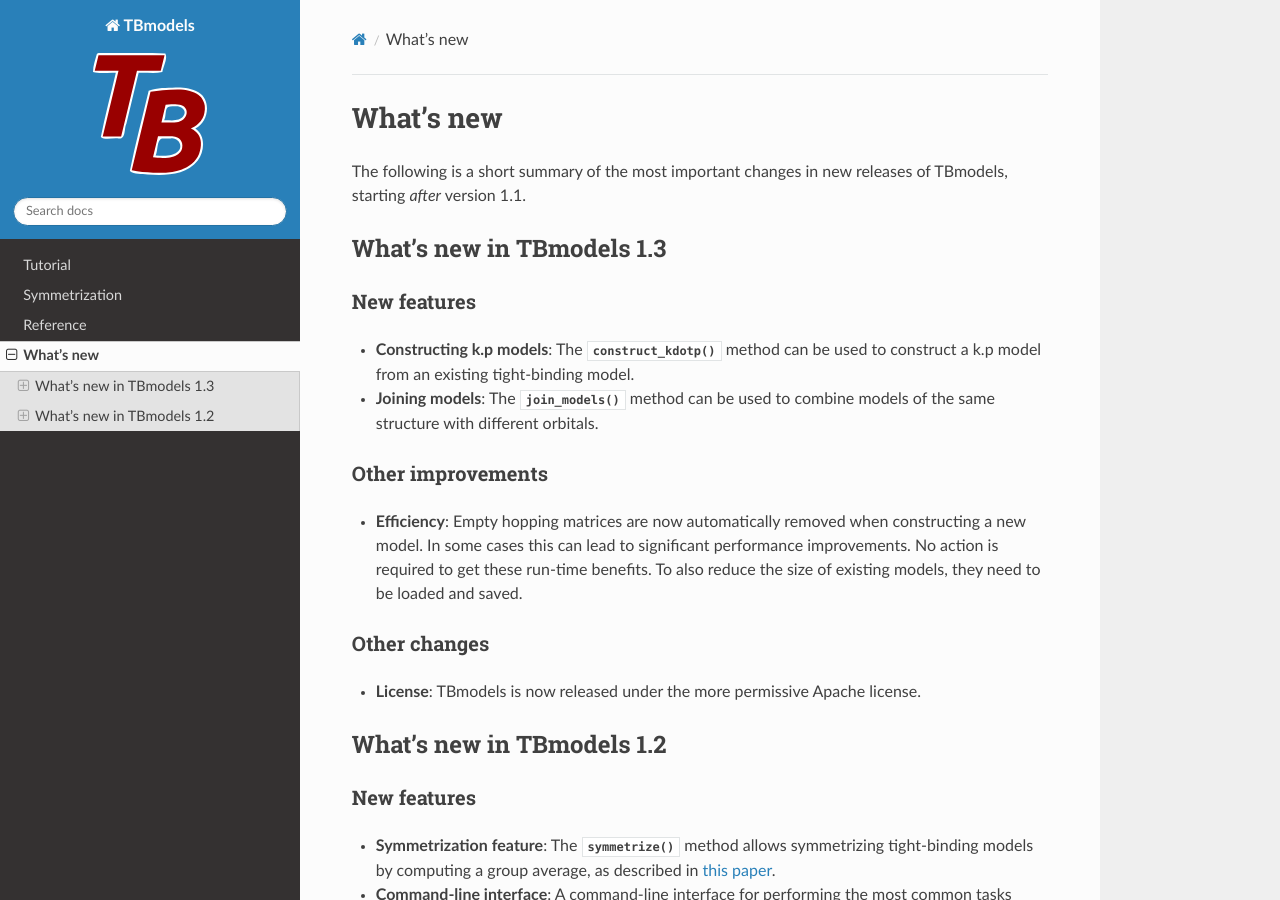
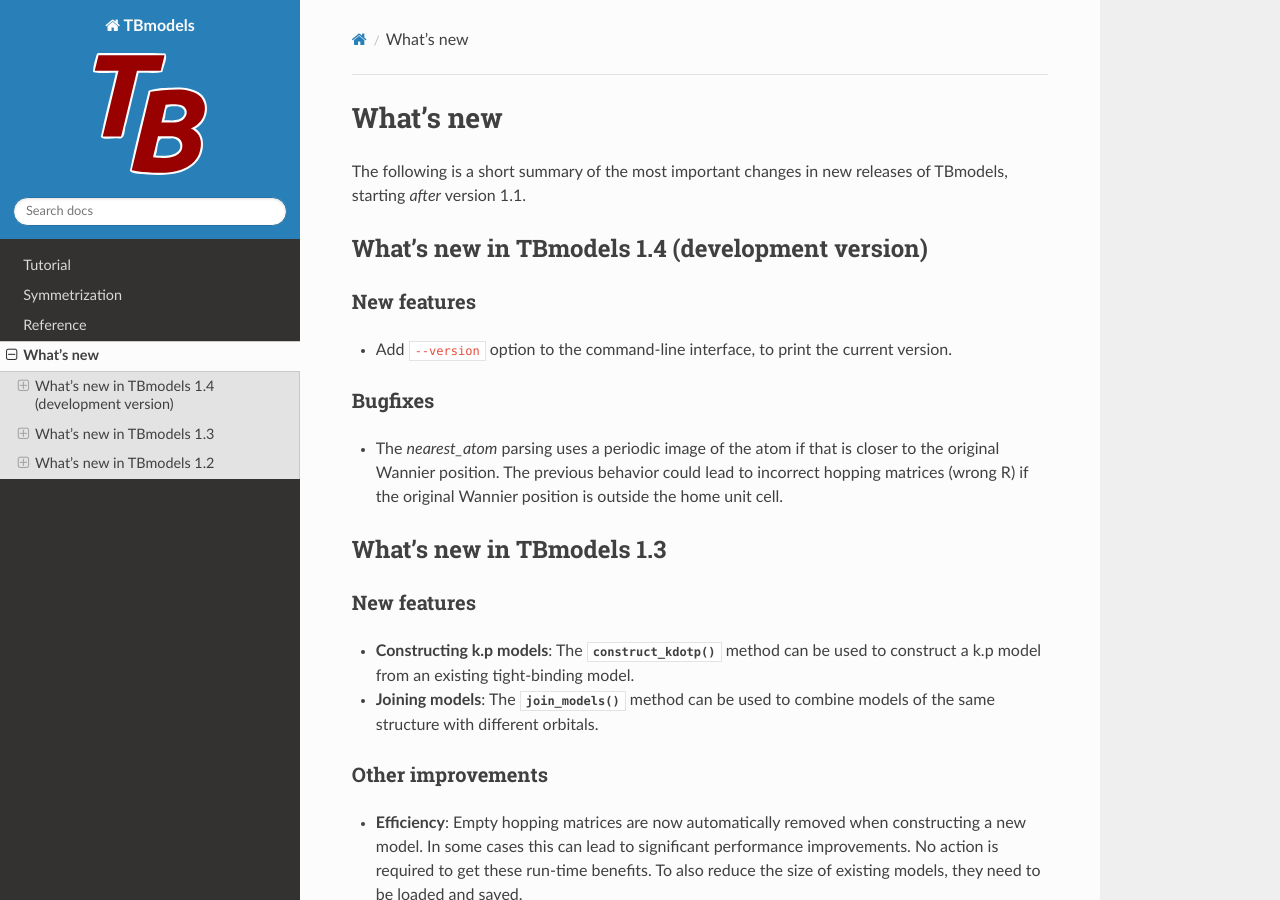
Before and after one commit to Z2PackDev/TBmodels, a Sphinx documentation site: the page built from doc/source/whatsnew.rst, in a window 1280 px wide and 900 px high. Built offline with Sphinx 7.4.7 and the Read the Docs theme 2.0.0, drawn with Linux system fonts in a browser that asks for light colours; the version number could not be read and is left out.

Commit message:
CLI: Delay imports until needed (reduce startup time).
Also adds the --version option to print the TBmodels version.

```diff
--- a/doc/source/whatsnew.rst
+++ b/doc/source/whatsnew.rst
@@ -7,6 +7,19 @@
 ==========
 
 The following is a short summary of the most important changes in new releases of TBmodels, starting *after* version 1.1.
+
+What's new in TBmodels 1.4 (development version)
+------------------------------------------------
+
+New features
+''''''''''''
+
+- Add ``--version`` option to the command-line interface, to print the current version.
+
+Bugfixes
+''''''''
+
+- The `nearest_atom` parsing uses a periodic image of the atom if that is closer to the original Wannier position. The previous behavior could lead to incorrect hopping matrices (wrong R) if the original Wannier position is outside the home unit cell.
 
 What's new in TBmodels 1.3
 --------------------------
```
Also changed, not shown: 2 other files.
